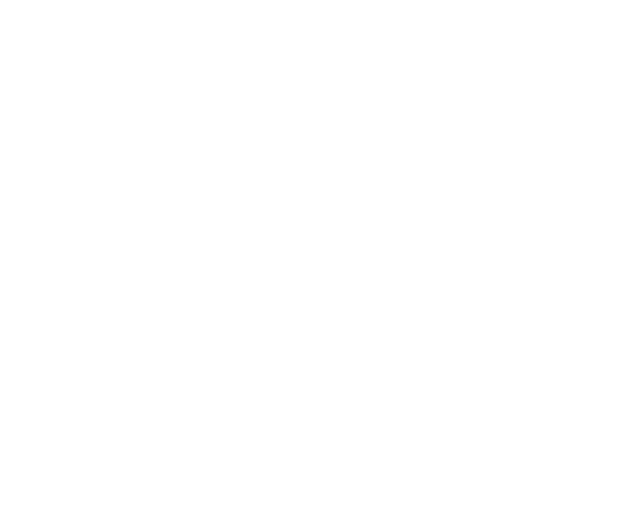
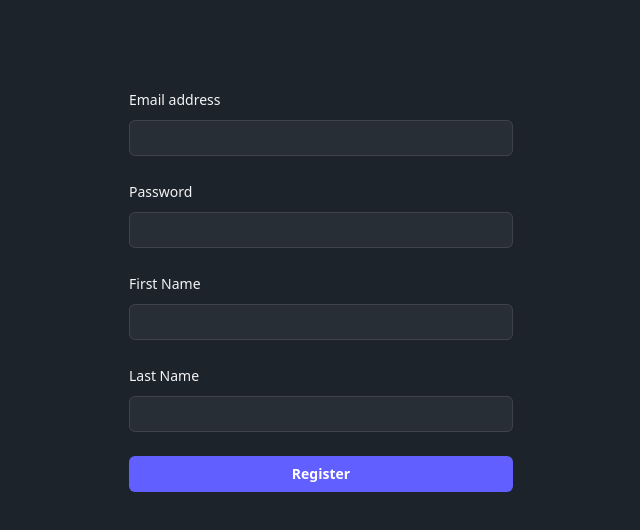
Before and after one commit to charlesmerriman/calculatorcapstoneclient, a React (Vite) app: page /register in a window 1280 px wide. Shown: the top 530 px of the page, without its empty margins (319-959 px from the left). Built offline with nearby package versions, Linux system fonts and the light colour scheme.

Commit message:
Created initial login/register files

```diff
--- a/src/App.tsx
+++ b/src/App.tsx
@@ -1,16 +1,17 @@
 import './App.css'
 import { Route, Routes } from 'react-router-dom'
 import { ApplicationViews } from './views/ApplicationViews.js'
+import { Login } from './components/auth/Login.js'
+import { Register } from './components/auth/Register.js'
 
 function App() {
   return (
     <Routes>
+        <Route path='/login' element={<Login />} />
+        <Route path='/register' element={<Register />} />
       <Route path='*' element={<ApplicationViews />}/>
     </Routes>
   )
 }
 
 export default App
-
-//      <Route path='/login' element={} />
-//      <Route path='/register' element={} />
--- /dev/null
+++ b/src/components/auth/Login.tsx
@@ -0,0 +1,71 @@
+export const Login = () => {
+
+  return (
+    <>
+      <div className="flex min-h-full flex-col justify-center px-6 py-12 lg:px-8">
+        <div className="sm:mx-auto sm:w-full sm:max-w-sm">
+          <img
+            alt="Your Company"
+            src="https://tailwindcss.com/plus-assets/img/logos/mark.svg?color=indigo&shade=500"
+            className="mx-auto h-10 w-auto"
+          />
+          <h2 className="mt-10 text-center text-2xl/9 font-bold tracking-tight text-white">Sign in to your account</h2>
+        </div>
+
+        <div className="mt-10 sm:mx-auto sm:w-full sm:max-w-sm">
+          <form action="#" method="POST" className="space-y-6">
+            <div>
+              <label htmlFor="username" className="block text-sm/6 font-medium text-gray-100">
+                Username
+              </label>
+              <div className="mt-2">
+                <input
+                  id="username"
+                  name="username"
+                  type="username"
+                  required
+                  autoComplete="username"
+                  className="block w-full rounded-md bg-white/5 px-3 py-1.5 text-base text-white outline-1 -outline-offset-1 outline-white/10 placeholder:text-gray-500 focus:outline-2 focus:-outline-offset-2 focus:outline-indigo-500 sm:text-sm/6"
+                />
+              </div>
+            </div>
+
+            <div>
+              <div className="flex items-center justify-between">
+                <label htmlFor="password" className="block text-sm/6 font-medium text-gray-100">
+                  Password
+                </label>
+              </div>
+              <div className="mt-2">
+                <input
+                  id="password"
+                  name="password"
+                  type="password"
+                  required
+                  autoComplete="current-password"
+                  className="block w-full rounded-md bg-white/5 px-3 py-1.5 text-base text-white outline-1 -outline-offset-1 outline-white/10 placeholder:text-gray-500 focus:outline-2 focus:-outline-offset-2 focus:outline-indigo-500 sm:text-sm/6"
+                />
+              </div>
+            </div>
+
+            <div>
+              <button
+                type="submit"
+                className="flex w-full justify-center rounded-md bg-indigo-500 px-3 py-1.5 text-sm/6 font-semibold text-white hover:bg-indigo-400 focus-visible:outline-2 focus-visible:outline-offset-2 focus-visible:outline-indigo-500"
+              >
+                Sign in
+              </button>
+            </div>
+          </form>
+
+          <p className="mt-10 text-center text-sm/6 text-gray-400">
+            Not a member?{' '}
+            <a href="#" className="font-semibold text-indigo-400 hover:text-indigo-300">
+              Register
+            </a>
+          </p>
+        </div>
+      </div>
+    </>
+  )
+}
--- /dev/null
+++ b/src/components/auth/Register.tsx
@@ -0,0 +1,91 @@
+export const Register = () => {
+  return (
+    <>
+      <div className="flex min-h-full flex-col justify-center px-6 py-12 lg:px-8">
+
+        <div className="mt-10 sm:mx-auto sm:w-full sm:max-w-sm">
+          <form action="#" method="POST" className="space-y-6">
+            <div>
+              <label htmlFor="email" className="block text-sm/6 font-medium text-gray-100">
+                Email address
+              </label>
+              <div className="mt-2">
+                <input
+                  id="email"
+                  name="email"
+                  type="email"
+                  required
+                  autoComplete="email"
+                  className="block w-full rounded-md bg-white/5 px-3 py-1.5 text-base text-white outline-1 -outline-offset-1 outline-white/10 placeholder:text-gray-500 focus:outline-2 focus:-outline-offset-2 focus:outline-indigo-500 sm:text-sm/6"
+                />
+              </div>
+            </div>
+
+            <div>
+              <div className="flex items-center justify-between">
+                <label htmlFor="password" className="block text-sm/6 font-medium text-gray-100">
+                  Password
+                </label>
+              </div>
+              <div className="mt-2">
+                <input
+                  id="password"
+                  name="password"
+                  type="password"
+                  required
+                  autoComplete="current-password"
+                  className="block w-full rounded-md bg-white/5 px-3 py-1.5 text-base text-white outline-1 -outline-offset-1 outline-white/10 placeholder:text-gray-500 focus:outline-2 focus:-outline-offset-2 focus:outline-indigo-500 sm:text-sm/6"
+                />
+              </div>
+            </div>
+
+            <div>
+              <div className="flex items-center justify-between">
+                <label htmlFor="first-name" className="block text-sm/6 font-medium text-gray-100">
+                  First Name
+                </label>
+              </div>
+              <div className="mt-2">
+                <input
+                  id="first-name"
+                  name="first-name"
+                  type="first-name"
+                  required
+                  autoComplete="first-name"
+                  className="block w-full rounded-md bg-white/5 px-3 py-1.5 text-base text-white outline-1 -outline-offset-1 outline-white/10 placeholder:text-gray-500 focus:outline-2 focus:-outline-offset-2 focus:outline-indigo-500 sm:text-sm/6"
+                />
+              </div>
+            </div>
+
+            <div>
+              <div className="flex items-center justify-between">
+                <label htmlFor="last-name" className="block text-sm/6 font-medium text-gray-100">
+                  Last Name
+                </label>
+              </div>
+              <div className="mt-2">
+                <input
+                  id="last-name"
+                  name="last-name"
+                  type="last-name"
+                  required
+                  autoComplete="last-name"
+                  className="block w-full rounded-md bg-white/5 px-3 py-1.5 text-base text-white outline-1 -outline-offset-1 outline-white/10 placeholder:text-gray-500 focus:outline-2 focus:-outline-offset-2 focus:outline-indigo-500 sm:text-sm/6"
+                />
+              </div>
+            </div>
+
+            <div>
+              <button
+                type="submit"
+                className="flex w-full justify-center rounded-md bg-indigo-500 px-3 py-1.5 text-sm/6 font-semibold text-white hover:bg-indigo-400 focus-visible:outline-2 focus-visible:outline-offset-2 focus-visible:outline-indigo-500"
+              >
+                Register
+              </button>
+            </div>
+          </form>
+        </div>
+      </div>
+    </>
+  )
+}
--- a/src/index.css
+++ b/src/index.css
@@ -1,4 +1,4 @@
 @import "tailwindcss";
 @plugin "daisyui" {
-	themes: light --default;
+	themes: dark --default;
 }
```
